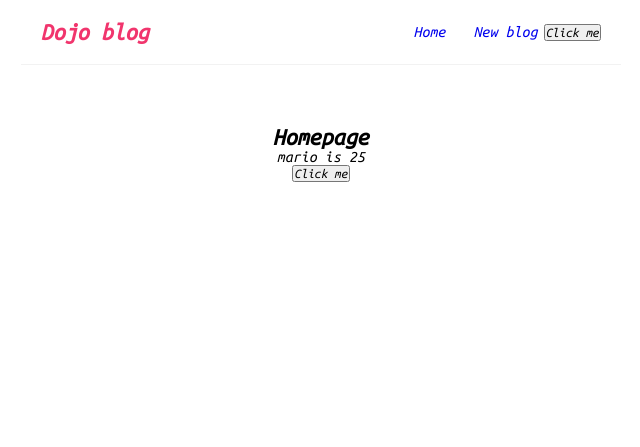
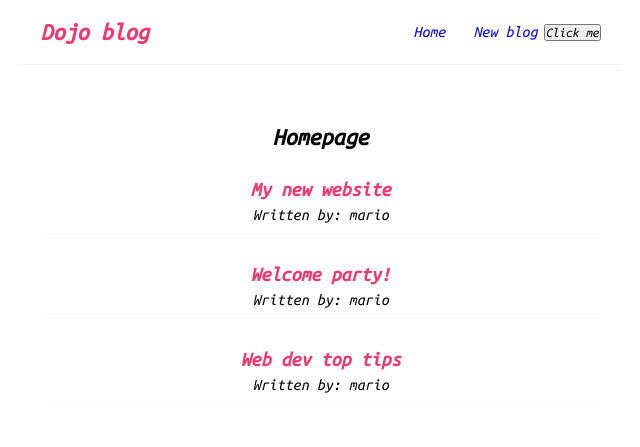
Before and after one commit to liezsm/react-course-by-netninja, a React app: page / in a window 1280 px wide. Shown: the whole page, without its empty margins (319-959 px from the left). Built offline with nearby package versions, Linux system fonts and the light colour scheme.

Commit message:
Part: Adding lists

```diff
--- a/src/reactcourseNetNinja/components/Home.js
+++ b/src/reactcourseNetNinja/components/Home.js
@@ -4,22 +4,40 @@ const Home = () => {
   // todo part: useState hook
   // exp value of useState can be array, obj, boolean, number, string
 
-  const [name, setName] = useState("mario");
-  const [age, setAge] = useState(25);
+  //   const [name, setName] = useState("mario");
+  //   const [age, setAge] = useState(25);
 
-  const handleClick = () => {
-    setName("luigi");
-    setAge(40);
-  };
+  //   const handleClick = () => {
+  //     setName("luigi");
+  //     setAge(40);
+  //   };
+
+  const [blogs, setBlogs] = useState([
+    { title: "My new website", body: "lorem ipsum...", author: "mario", id: 1 },
+    { title: "Welcome party!", body: "lorem ipsum...", author: "mario", id: 2 },
+    {
+      title: "Web dev top tips",
+      body: "lorem ipsum...",
+      author: "mario",
+      id: 3,
+    },
+  ]);
 
   return (
     <div className='home'>
       <h2>Homepage</h2>
-      <p>
+      {/* <p>
         {" "}
         {name} is {age}{" "}
       </p>
-      <button onClick={handleClick}>Click me</button>
+      <button onClick={handleClick}>Click me</button> */}
+
+      {blogs.map((blog) => (
+        <div className='blog-preview' key={blog.id}>
+          <h2>{blog.title}</h2>
+          <p>Written by: {blog.author}</p>
+        </div>
+      ))}
     </div>
   );
 };
--- a/src/reactcourseNetNinja/index.css
+++ b/src/reactcourseNetNinja/index.css
@@ -49,3 +49,21 @@ body {
 button {
   font-family: inherit;
 }
+
+/* blog preview lists */
+
+.blog-preview {
+  padding: 10px 16px;
+  margin: 20px 0;
+  border-bottom: 1px solid #fafafa;
+}
+
+.blog-preview:hover {
+  box-shadow: -10px 3px 5px rgba(0, 0, 0, 0.1);
+}
+
+.blog-preview h2 {
+  font-size: 20px;
+  color: #f1356d;
+  margin-bottom: 8px;
+}
```
